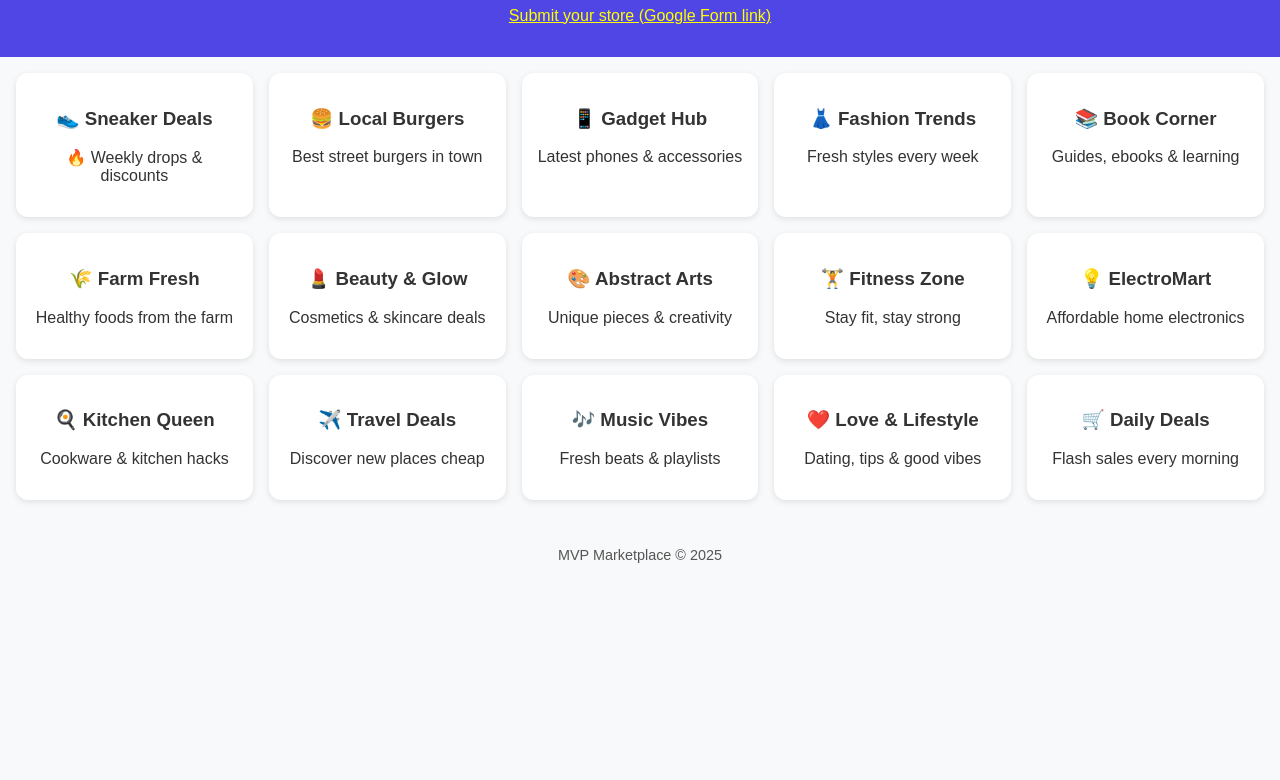
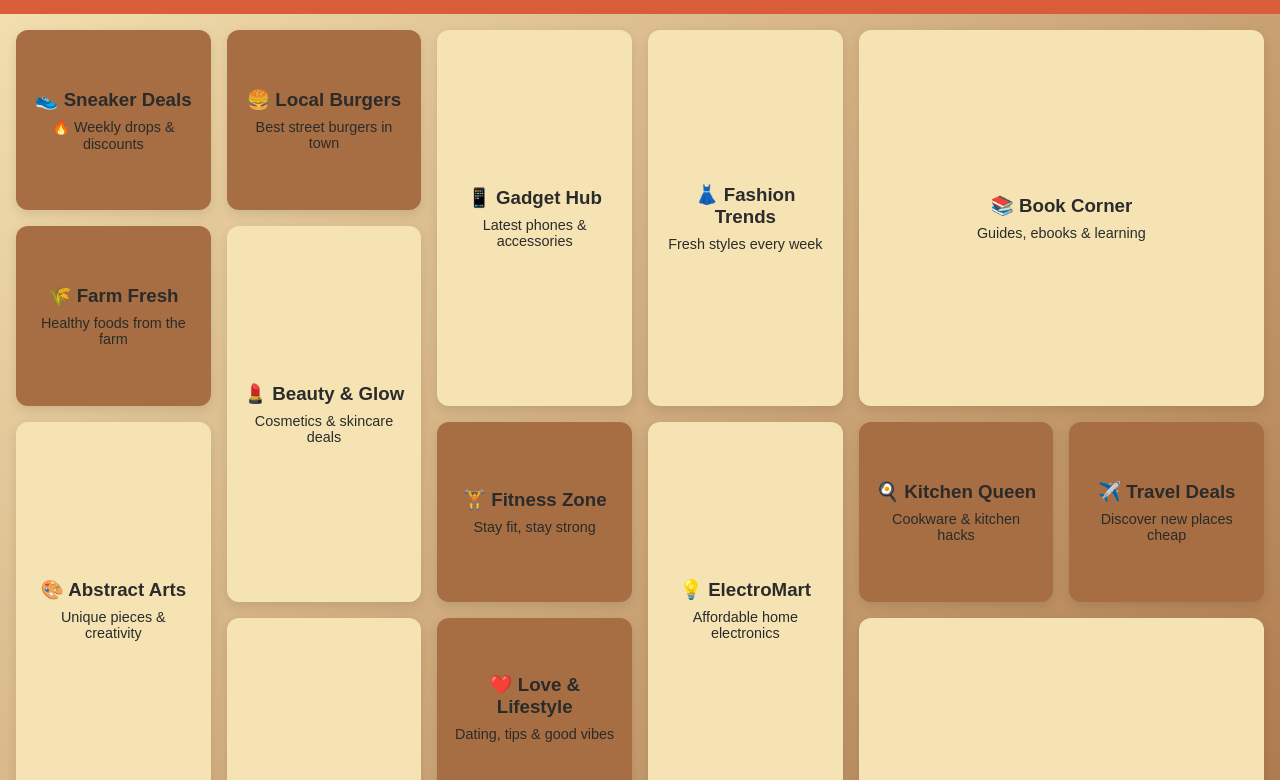
Before and after one commit to talk2klyro/tribe-app, a plain HTML site: page index.html in a window 1280 px wide. Shown: the part 90-870 px from the top of the page. Before the commit the page ends 800 px from the top, so only its background shows below. Drawn offline with Linux system fonts and the light colour scheme.

Commit message:
Update index.html

```diff
--- a/index.html
+++ b/index.html
@@ -3,57 +3,70 @@
 <head>
 <meta charset="UTF-8" />
 <meta name="viewport" content="width=device-width, initial-scale=1.0" />
-<title>MVP Marketplace</title>
+<title>MVP Marketplace Bento Layout</title>
 <style>
 :root {
-    --primary-color: #4f46e5;
-    --primary-hover: #4338ca;
-    --bg-color: #f8f9fa;
+  --wheat: #F5E3B3;       /* 🌾 */
+  --maple: #D95D39;       /* 🍁 */
+  --fallen: #A66E42;      /* 🍂 */
+  --spider: #2B2B2B;      /* 🕷️ */
+  --dango: #F7C9D1;       /* 🍡 */
+  --champagne: #E9D8A6;   /* 🍾 */
   --card-radius: 12px;
-    --shadow: 0 2px 6px rgba(0,0,0,0.1);
+  --shadow: 0 4px 12px rgba(0,0,0,0.1);
 }
+
+* { box-sizing: border-box; margin: 0; padding: 0; }
 
 body {
   font-family: Arial, sans-serif;
-    margin: 0;
-    padding: 0;
-    background: var(--bg-color);
-    color: #333;
+  background: linear-gradient(135deg, var(--wheat), var(--fallen));
+  color: var(--spider);
 }
 
 header {
-    background: var(--primary-color);
+  text-align: center;
+  padding: 1.5rem;
+  background: var(--maple);
   color: #fff;
-    padding: 1rem;
-    text-align: center;
 }
 
-  header a {
-    color: yellow;
-    text-decoration: underline;
-  }
+header a { color: var(--champagne); text-decoration: underline; }
 
 .grid {
   display: grid;
-    grid-template-columns: repeat(auto-fit, minmax(200px,1fr));
+  grid-template-columns: repeat(auto-fill, minmax(180px, 1fr));
+  grid-auto-rows: 180px;
   gap: 1rem;
   padding: 1rem;
 }
 
 .card {
-    background: #fff;
-    padding: 1rem;
   border-radius: var(--card-radius);
   box-shadow: var(--shadow);
+  display: flex;
+  flex-direction: column;
+  justify-content: center;
+  align-items: center;
   text-align: center;
+  padding: 1rem;
   cursor: pointer;
-    transition: transform 0.25s ease, box-shadow 0.25s ease;
+  transition: transform 0.3s, box-shadow 0.3s;
+  color: var(--spider);
 }
 
 .card:hover {
   transform: translateY(-5px) scale(1.03);
-    box-shadow: 0 6px 15px rgba(0,0,0,0.15);
+  box-shadow: 0 8px 20px rgba(0,0,0,0.15);
 }
+
+/* Card sizes for Bento layout */
+.card.small { background: var(--fallen); grid-row: span 1; grid-column: span 1; }
+.card.medium { background: var(--wheat); grid-row: span 2; grid-column: span 1; }
+.card.large { background: var(--wheat); grid-row: span 2; grid-column: span 2; }
+
+.card h3 { margin-bottom: 0.5rem; }
+.card p { font-size: 0.9rem; color: var(--spider); }
 
 .modal {
   position: fixed;
@@ -61,13 +74,13 @@
   display: none;
   justify-content: center;
   align-items: center;
-    background: rgba(0,0,0,0.6);
+  background: rgba(43,43,43,0.8);
+  z-index: 100;
   animation: fadeIn 0.25s ease forwards;
-    z-index: 100;
 }
 
 .modal-content {
-    background: #fff;
+  background: var(--wheat);
   padding: 2rem;
   border-radius: var(--card-radius);
   max-width: 500px;
@@ -85,27 +98,29 @@
 }
 
 .btn {
-    background: var(--primary-color);
+  background: var(--maple);
   color: #fff;
   padding: 0.5rem 1rem;
   border: none;
   border-radius: 8px;
   cursor: pointer;
   margin-top: 1rem;
-    transition: background 0.25s ease;
+  transition: box-shadow 0.3s, transform 0.25s;
   text-decoration: none;
   display: inline-block;
 }
 
 .btn:hover {
-    background: var(--primary-hover);
+  background: var(--maple);
+  box-shadow: 0 0 10px var(--champagne);
+  transform: scale(1.05);
 }
 
 footer {
   text-align: center;
   padding: 1rem;
   font-size: 0.9rem;
-    color: #555;
+  color: var(--spider);
 }
 
 @keyframes fadeIn { from {opacity:0;} to {opacity:1;} }
@@ -143,17 +158,17 @@ async function loadStores() {
     const res = await fetch('stores.json');
     const stores = await res.json();
     renderStores(stores);
-  } catch (e) {
-    console.error('Error loading stores.json', e);
-  }
+  } catch (e) { console.error('Error loading stores.json', e); }
 }
 
 function renderStores(stores) {
   const grid = document.getElementById('storeGrid');
   grid.innerHTML = '';
+
   stores.forEach(store => {
     const card = document.createElement('div');
-    card.className = 'card';
+    const sizes = ['small','medium','large'];
+    card.className = `card ${sizes[Math.floor(Math.random()*sizes.length)]}`;
     card.innerHTML = `<h3>${store.emoji} ${store.name}</h3><p>${store.tagline}</p>`;
     card.addEventListener('click', () => openModal(store));
     grid.appendChild(card);
@@ -176,7 +191,6 @@ function openModal(store) {
   modal.focus();
 }
 
-// Close modal
 const modal = document.getElementById('storeModal');
 document.getElementById('closeModal').onclick = () => { modal.style.display = 'none'; };
 window.onclick = e => { if (e.target === modal) modal.style.display = 'none'; };
```
Lines whose indentation alone changed are shown as unchanged.
